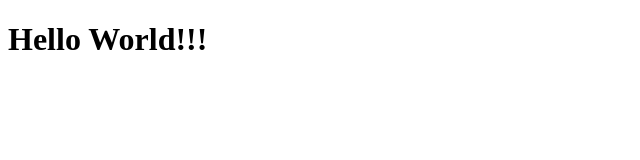
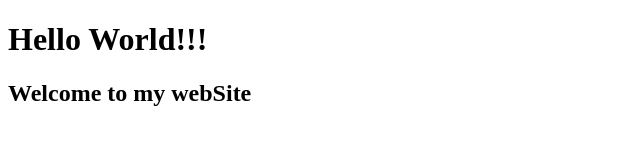
Before and after one commit to dhytdit/testGit, a plain HTML site: page index.html in a window 1280 px wide. Shown: the whole page, without its empty margins (0-640 px from the left). Drawn offline with Linux system fonts and the light colour scheme.

Commit message:
Update index.html
Add welcome message

```diff
--- a/index.html
+++ b/index.html
@@ -5,4 +5,5 @@
 </head>
 <body>
 	<h1>Hello  World!!!</h1>
+	<h2>Welcome to my webSite</h2>
 </body>
```
